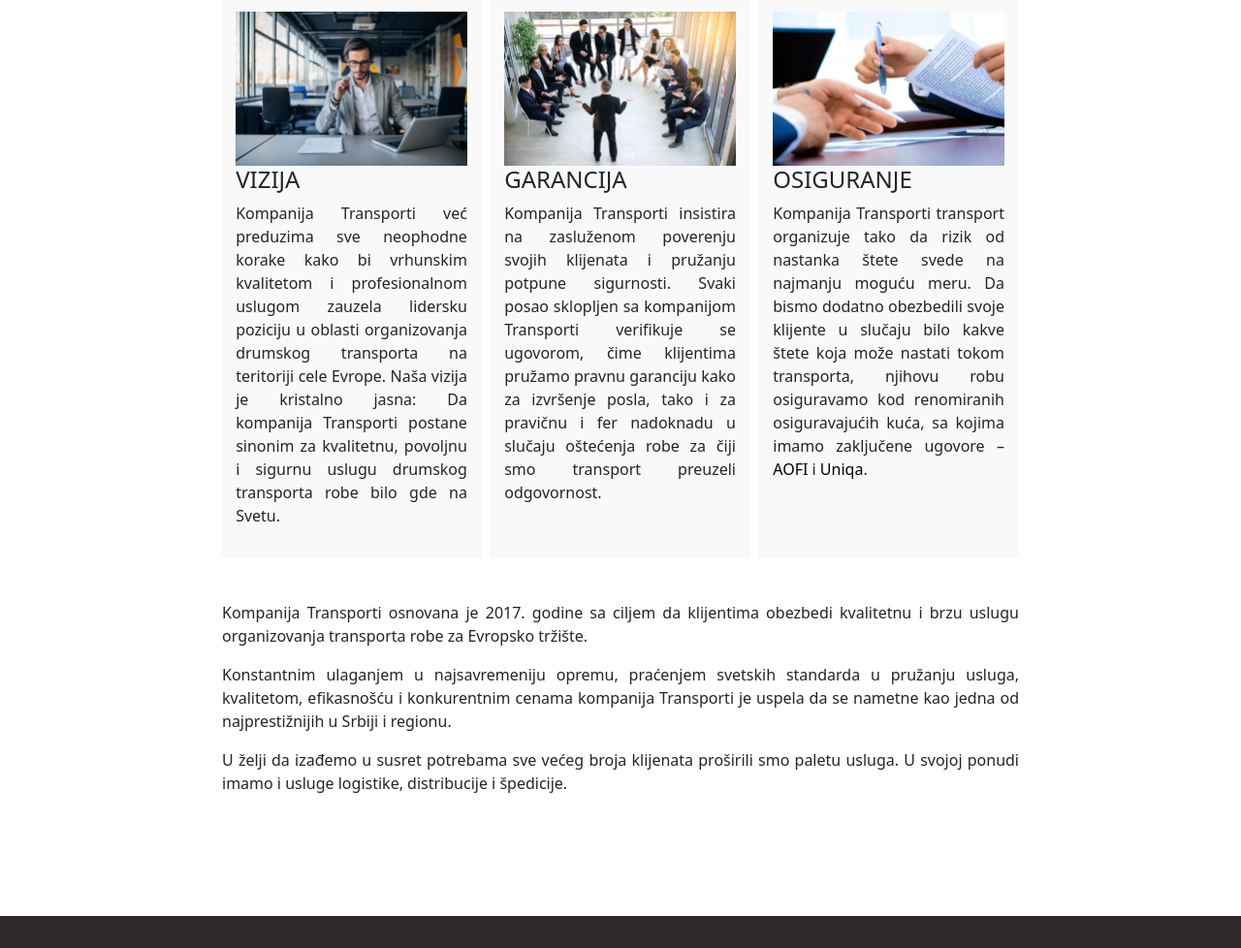
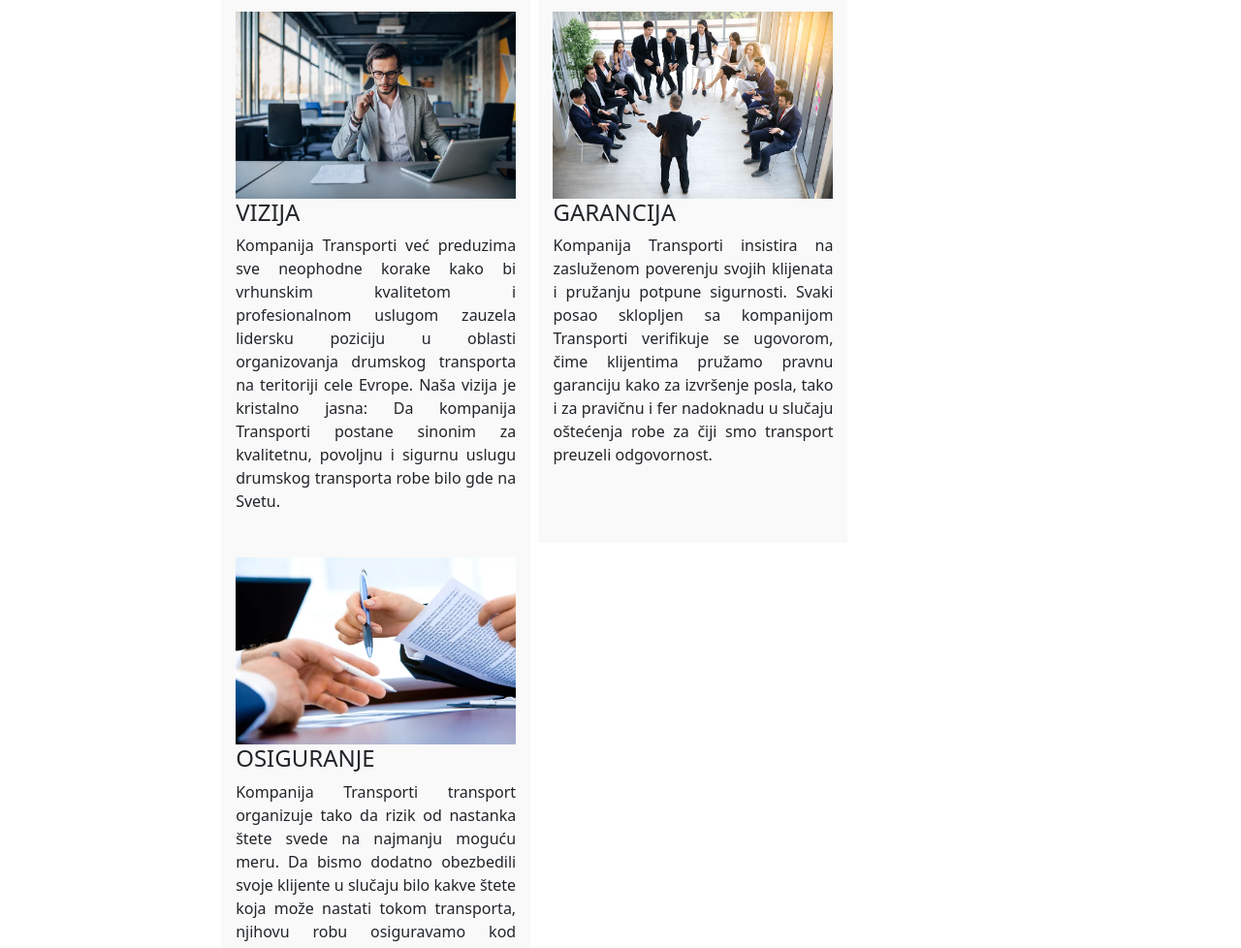
Before and after one commit to kafeterija/transporti.github.io, a plain HTML site: page onama.html in a window 1280 px wide. Shown: the part 693-1671 px from the top of the page at 97% size. Drawn offline with nearby package versions, Linux system fonts and the light colour scheme.

Commit message:
Update style.css

```diff
--- a/css/style.css
+++ b/css/style.css
@@ -173,7 +173,7 @@ button{
 .oNamaKol {
 	background-color: rgb(249, 249, 249);
 	padding: 15px;
-	width: 32.3%;
+	width: 319px;
 	margin: 0 0.5%;
 }
 
```
